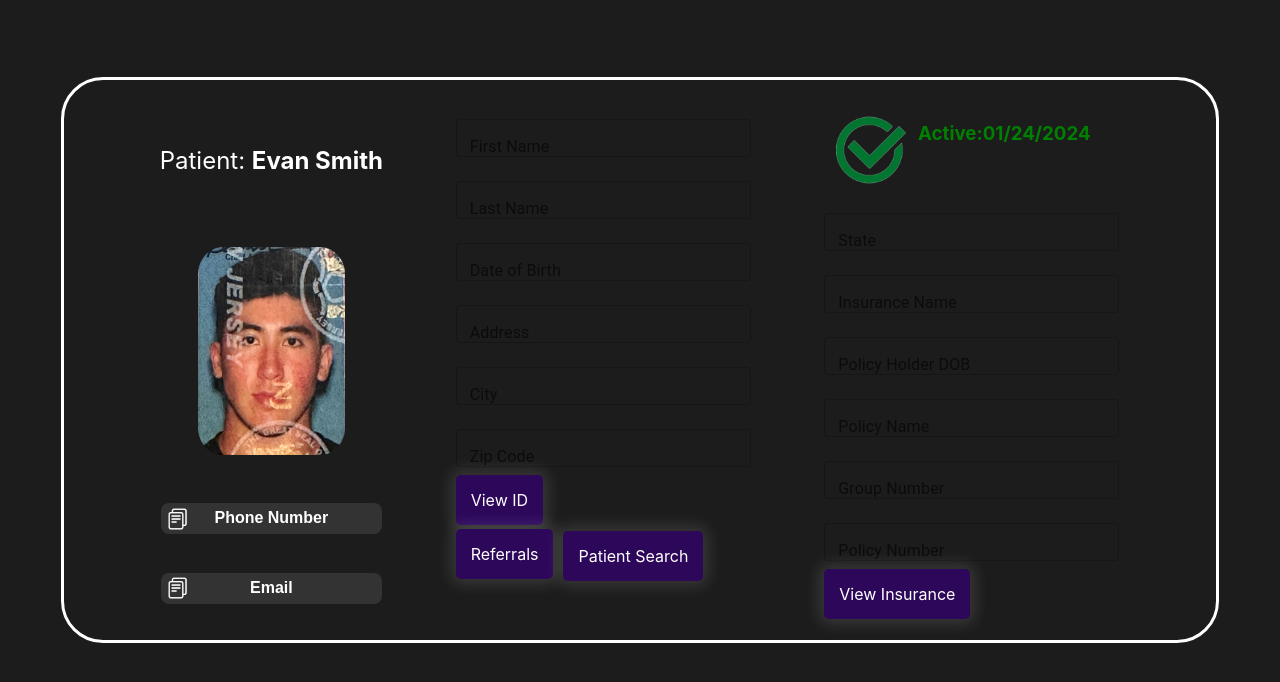
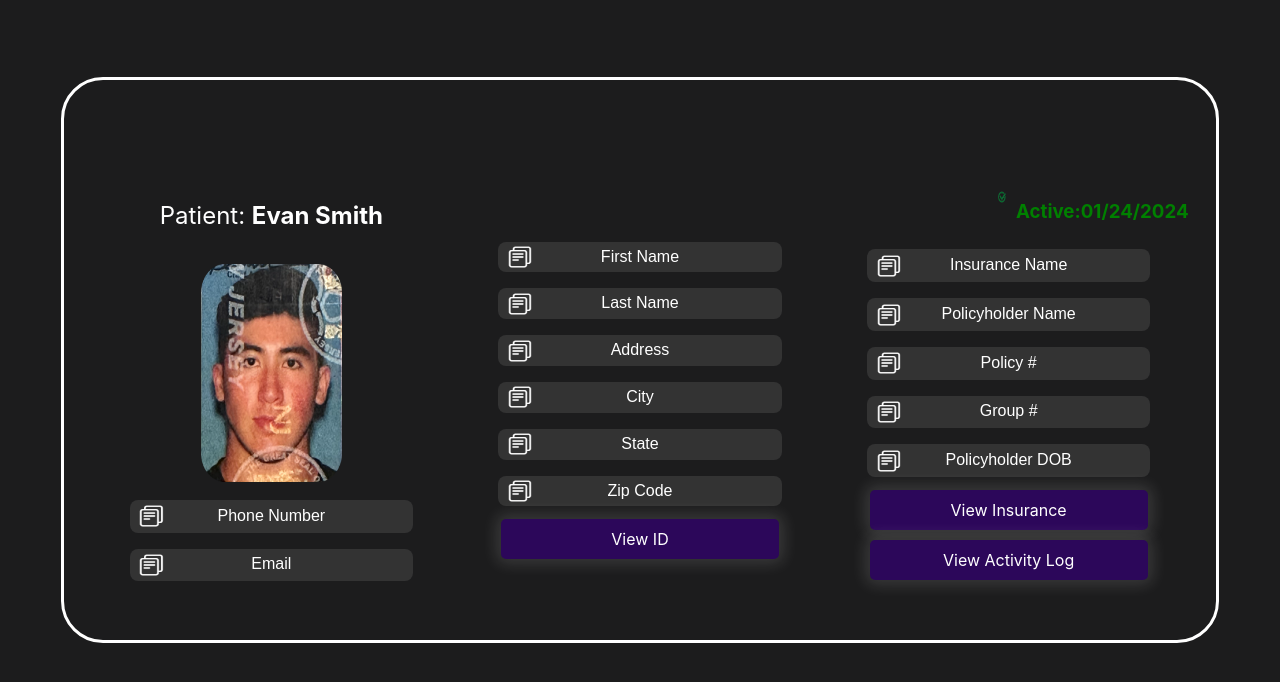
Before and after one commit to shashibyadav/carewallet-doctor-Web-App, a React (Create React App) app: page /PatientData in a window 1280 px wide. Shown: the top 682 px of the page. Built offline with nearby package versions, Linux system fonts and the light colour scheme.

Commit message:
patientdata css fixes

```diff
--- a/src/Components/PatientData.jsx
+++ b/src/Components/PatientData.jsx
@@ -66,15 +66,15 @@ const PatientList = () => {
     <div style={{ width: '100vw', height: '100vh', backgroundColor: '#1C1C1D' }}>
       <CentreRectangle className='center-rectangle-2'>
 
-          <Grid style={{ padding: '2%'}} container >
-            <Grid item xs={4} container justifyContent="center" alignItems="center">
-            <h3 style={{ color: 'white', width: '100%', justifyContent: 'center', textAlign: 'center',fontSize: '1.5rem',fontWeight:'400' }}>
-  Patient: <span style={{ fontSize: '1.5rem',fontWeight:'700'   }}>Evan Smith</span>
+        <div className='grid-container' >
+          <div className='data-grid-1'  >
+            <h3 style={{ color: 'white', width: '100%', justifyContent: 'center', textAlign: 'center', fontSize: '1.5rem', fontWeight: '400' }}>
+              Patient: <span style={{ fontSize: '1.5rem', fontWeight: '700' }}>Evan Smith</span>
             </h3>
 
             <img src={patientimg} alt="Care Wallet Logo" style={{ height: '40%', width: '40%', margin: '10px' }} />
             <div className='input-container'>
-                <img src={copyicon} alt="Copy Icon" className="copy-icon"  />
+              <img src={copyicon} alt="Copy Icon" className="copy-icon" />
               <input
                 className='patientdata-search-fields'
                 value={phoneNumber}
@@ -83,7 +83,7 @@ const PatientList = () => {
               />
             </div>
             <div className='input-container'>
-                <img src={copyicon} alt="Copy Icon" className="copy-icon"  />
+              <img src={copyicon} alt="Copy Icon" className="copy-icon" />
               <input
                 className='patientdata-search-fields'
                 value={email}
@@ -91,37 +91,141 @@ const PatientList = () => {
                 onChange={(e) => setEmail(e.target.value)}
               />
             </div>
-              {/* <TextField margin="normal" label="Phone Number" inputProps={inputProps} value={phoneNumber} style={{width:'80%' ,marginRight:'5px'}} onChange={(e) => setPhoneNumber(e.target.value)} /> */}
+          </div>
+          <div className='data-grid-2'  >
+            <div className='input-container'>
+              <img src={copyicon} alt="Copy Icon" className="copy-icon" />
+              <input
+                className='patientdata-search-fields'
+                value={firstName}
+                placeholder="First Name"
+                onChange={(e) => setFirstName(e.target.value)}
+              />
+            </div>
 
-            </Grid>
-            <Grid item xs={4}>
-              <TextField label="First Name" margin="normal" className='input-field' inputProps={inputProps} style={{width:'80%' ,marginRight:'5px'}} value={firstName} onChange={(e) => setFirstName(e.target.value)} />
-              <TextField margin="normal" label="Last Name" inputProps={inputProps} value={lastName} style={{width:'80%' ,marginRight:'5px'}} onChange={(e) => setLastName(e.target.value)} />
-              <TextField margin="normal" label="Date of Birth" inputProps={inputProps} value={dob} style={{width:'80%' ,marginRight:'5px'}} onChange={(e) => setdob(e.target.value)} />
-              <TextField margin="normal" label="Address" inputProps={inputProps} value={address} style={{width:'80%' ,marginRight:'5px'}}  onChange={(e) => setAddress(e.target.value)} />
-              <TextField margin="normal" label="City" inputProps={inputProps} value={city} style={{width:'80%' ,marginRight:'5px'}} onChange={(e) => setCity(e.target.value)} />
-              <TextField margin="normal" label="Zip Code" inputProps={inputProps} value={zipcode} style={{width:'80%' ,marginRight:'5px'}} onChange={(e) => setZipcode(e.target.value)} />
+            <div className='input-container'>
+              <img src={copyicon} alt="Copy Icon" className="copy-icon" />
+              <input
+                className='patientdata-search-fields'
+                value={lastName}
+                placeholder="Last Name"
+                onChange={(e) => setLastName(e.target.value)}
+              />
+            </div>
+
+
+
+            <div className='input-container'>
+              <img src={copyicon} alt="Copy Icon" className="copy-icon" />
+              <input
+                className='patientdata-search-fields'
+                value={address}
+                placeholder="Address"
+                onChange={(e) => setAddress(e.target.value)}
+              />
+            </div>
+
+            <div className='input-container'>
+              <img src={copyicon} alt="Copy Icon" className="copy-icon" />
+              <input
+                className='patientdata-search-fields'
+                value={city}
+                placeholder="City"
+                onChange={(e) => setCity(e.target.value)}
+              />
+            </div>
+
+            <div className='input-container'>
+              <img src={copyicon} alt="Copy Icon" className="copy-icon" />
+              <input
+                className='patientdata-search-fields'
+                value={state}
+                placeholder="State"
+                onChange={(e) => setstate(e.target.value)}
+              />
+            </div>
+
+
+
+            <div className='input-container'>
+              <img src={copyicon} alt="Copy Icon" className="copy-icon" />
+              <input
+                className='patientdata-search-fields'
+                value={zipcode}
+                placeholder="Zip Code"
+                onChange={(e) => setZipcode(e.target.value)}
+              />
+            </div>
+
+
+
             <div className="search-action">
-          <ButtonTypeOne style='button-style' text='View ID' className='button-type-one'  ></ButtonTypeOne>
-          <div style={{display:'flex',marginRight:'2px' ,bottom:'0px',alignItems:'center'}}>
-        <div style={{marginRight:'10px'}}><ButtonTypeOne text='Referrals' className='button-style'></ButtonTypeOne></div>
-        <ButtonTypeOne text='Patient Search' className='button-style'></ButtonTypeOne>
+              <ButtonTypeOne text='View ID' className='button-type-one'  ></ButtonTypeOne>
+
             </div>
           </div>
-            </Grid>
-            <Grid item xs={4}>
-            <div style={{display:'flex'}}><img src={GreenCheckmark} alt="GreenCheckmark" style={{ height: '20%', width: '20%', margin: '10px' }} /><h3 style={{color:'green'}}>Active:01/24/2024</h3></div>
-              <TextField margin="normal" label="State" inputProps={inputProps} style={{width:'80%' ,marginRight:'5px'}} value={state} onChange={(e) => setstate(e.target.value)} />
-              <TextField margin="normal" label="Insurance Name" inputProps={inputProps} style={{width:'80%' ,marginRight:'5px'}} value={insuranceName} onChange={(e) => setinsuranceName(e.target.value)} />
-              <TextField margin="normal" label="Policy Holder DOB" inputProps={inputProps} style={{width:'80%' ,marginRight:'5px'}}  value={policyHDOB} onChange={(e) => setpolicyHDOB(e.target.value)} />
-              <TextField margin="normal" label="Policy Name" inputProps={inputProps} style={{width:'80%' ,marginRight:'5px'}} value={policyHName} onChange={(e) => setpolicyHName(e.target.value)} />
-              <TextField margin="normal" label="Group Number" inputProps={inputProps} style={{width:'80%' ,marginRight:'5px'}}  value={groupNumber} onChange={(e) => setgroupNumber(e.target.value)} />
-              <TextField margin="normal" label="Policy Number" inputProps={inputProps} style={{width:'80%' ,marginRight:'5px'}}  value={policyNumber} onChange={(e) => setpolicyNumber(e.target.value)} />
+          <div className='data-grid-3'  >
+            <div style={{ display: 'flex' }}><img src={GreenCheckmark} alt="GreenCheckmark" style={{ height: '20%', width: '20%', margin: '10px' }} /><h3 style={{ color: 'green' , width:'10px'}}>Active:01/24/2024</h3></div>
+            <div className='input-container'>
+              <img src={copyicon} alt="Copy Icon" className="copy-icon" />
+              <input
+                className='patientdata-search-fields'
+                value={insuranceName}
+                placeholder="Insurance Name"
+                onChange={(e) => setinsuranceName(e.target.value)}
+              />
+            </div>
+
+            <div className='input-container'>
+              <img src={copyicon} alt="Copy Icon" className="copy-icon" />
+              <input
+                className='patientdata-search-fields'
+                value={policyHName}
+                placeholder="Policyholder Name"
+                onChange={(e) => setpolicyHName(e.target.value)}
+              />
+            </div>
+
+            <div className='input-container'>
+              <img src={copyicon} alt="Copy Icon" className="copy-icon" />
+              <input
+                className='patientdata-search-fields'
+                value={policyNumber}
+                placeholder="Policy #"
+                onChange={(e) => setpolicyNumber(e.target.value)}
+              />
+            </div>
+
+            <div className='input-container'>
+              <img src={copyicon} alt="Copy Icon" className="copy-icon" />
+              <input
+                className='patientdata-search-fields'
+                value={groupNumber}
+                placeholder="Group #"
+                onChange={(e) => setgroupNumber(e.target.value)}
+              />
+            </div>
+
+            <div className='input-container'>
+              <img src={copyicon} alt="Copy Icon" className="copy-icon" />
+              <input
+                className='patientdata-search-fields'
+                value={policyHDOB}
+                placeholder="Policyholder DOB"
+                onChange={(e) => setpolicyHDOB(e.target.value)}
+              />
+            </div>
+
+
+
             <div className="search-action">
               <ButtonTypeOne text='View Insurance' className='button-type-one'  ></ButtonTypeOne>
             </div>
-            </Grid>
-          </Grid>
+            <div className="search-action">
+              <ButtonTypeOne text='View Activity Log' className='button-type-one'  ></ButtonTypeOne>
+            </div>
+          </div>
+        </div>
 
       </CentreRectangle>
     </div>
--- a/src/styles/patient-data/patient-data.css
+++ b/src/styles/patient-data/patient-data.css
@@ -12,19 +12,59 @@
   color: white;
   background-color: #1C1C1D;
 
+  .grid-container {
+    display: grid;
+
+    padding: 2%;
+    grid-template-areas:
+    "grid-1  grid-2  grid-3";
+    grid-template-columns: repeat(3, 1fr);
+    height: 100%;
+    width: 100%;
+  }
+
+  .data-grid-1{
+    display: flex;
+    flex-direction: column;
+    grid-area: grid-1;
+    padding: 2%;
+    justify-content: center;
+    align-items: center;
+  }
+
+  .data-grid-2{
+    display: flex;
+    flex-direction: column;
+    grid-area: grid-2;
+    padding: 2%;
+    justify-content: center;
+    align-items: center;
+    margin-top: 2rem;
+  }
+
+  .data-grid-3{
+    display: flex;
+    flex-direction: column;
+    grid-area: grid-3;
+    padding: 2%;
+    justify-content: center;
+    align-items: center;
+  }
+
 
   .input-container {
     position: relative;
     display: flex;
     flex-direction: row;
     box-sizing: border-box;
-    width: 60%;
+    width: 80%;
     justify-content: center;
     align-items: center;
     text-align: center;
     background-color: rgba(102, 102, 102, 0.30);
     border-radius: 0.5rem;
     height: 6%;
+    margin: 0.5rem;
 
 
 
@@ -44,6 +84,8 @@
       justify-content: center;
       text-align: center;
 
+
+
     }
 
     .patientdata-search-fields::placeholder {
@@ -51,7 +93,7 @@
 
       font-size: 1rem;
       font-style: normal;
-      font-weight: 800;
+      font-weight: 500;
       line-height: normal;
     }
 
@@ -68,5 +110,20 @@
     }
   }
 
+  .search-action {
+    display: flex;
+    width: 100%;
+    justify-content: center;
+    align-items: center;
+
+  }
+  .button-type-one{
+    display: flex;
+    width: 70%;
+    height: 20%;
+    justify-content: center;
+    align-items: center;
+  }
+
 
 }
```
Lines whose indentation alone changed are shown as unchanged.
